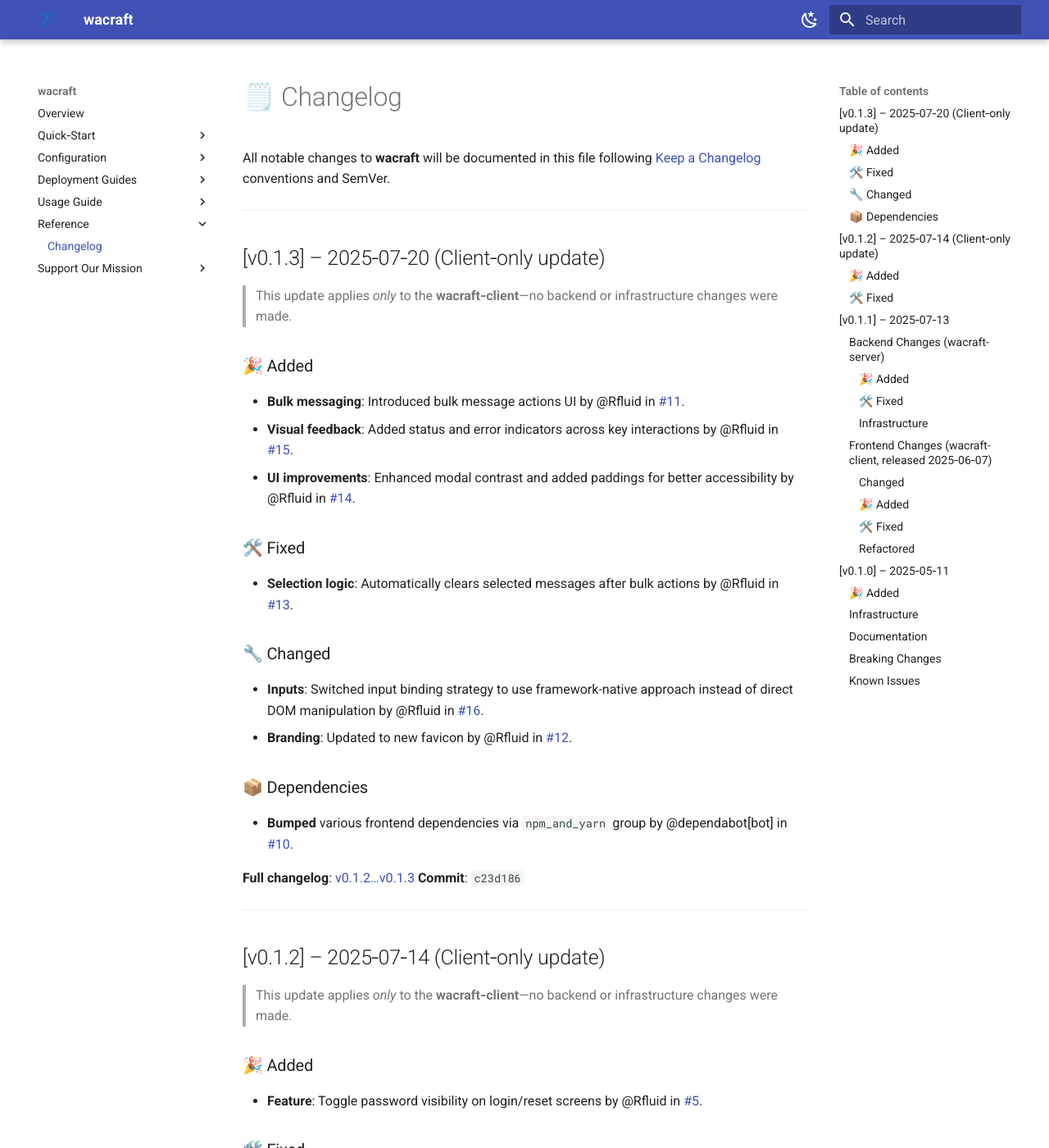
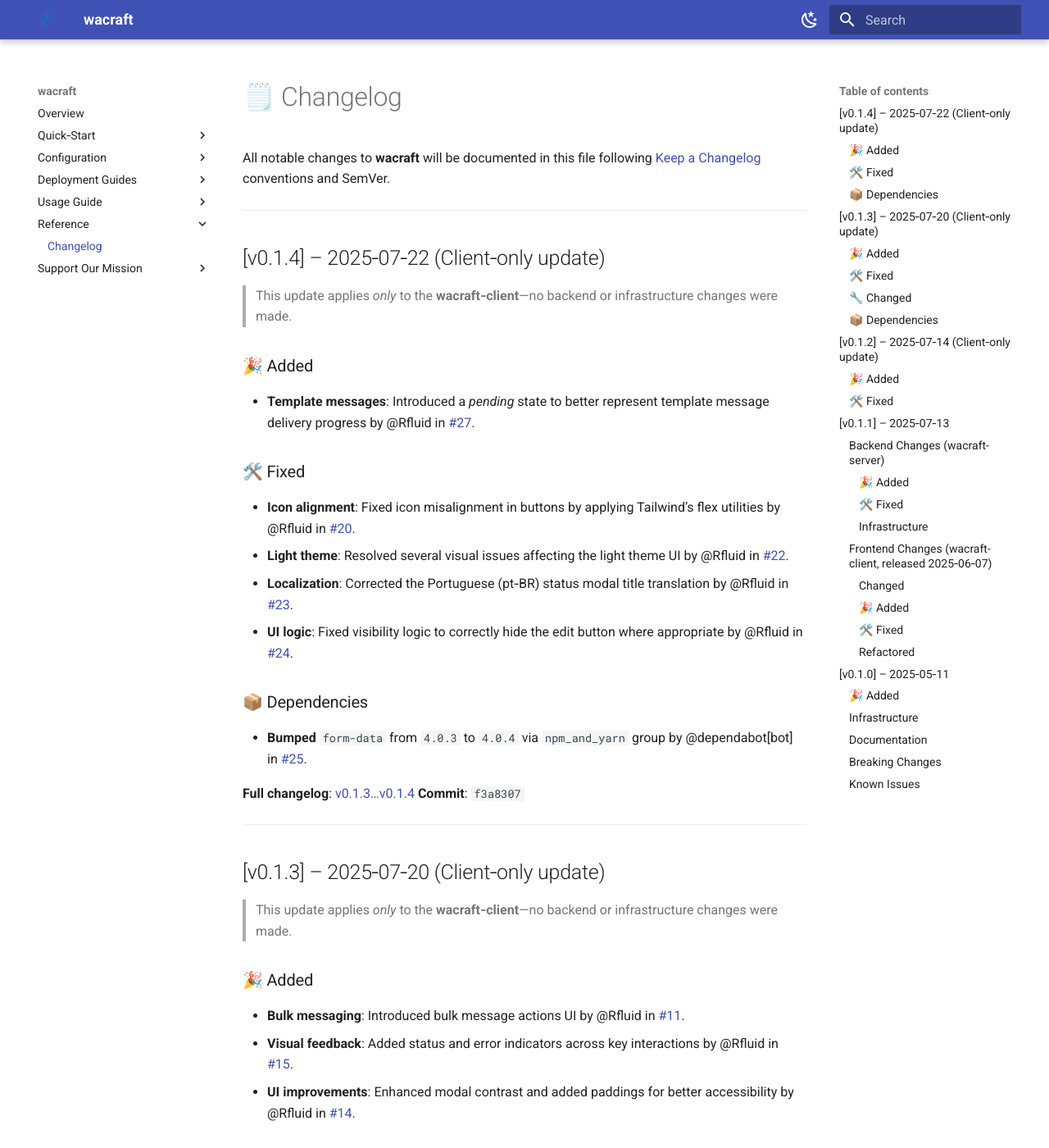
Before and after one commit to Astervia/wacraft, an MkDocs documentation site: the page built from docs/reference/changelog.md, in a window 1280 px wide and 1400 px high. Shown: the whole window at 82% size. Built offline with MkDocs 1.6.1 and Material for MkDocs 9.7.7, drawn with Linux system fonts in a browser that asks for light colours.

Commit message:
chore(release): feed changelog for client `v0.1.4`

```diff
--- a/docs/reference/changelog.md
+++ b/docs/reference/changelog.md
@@ -2,6 +2,30 @@
 
 All notable changes to **wacraft** will be documented in this file following
 [Keep a Changelog](https://keepachangelog.com/) conventions and SemVer.
+
+---
+
+## \[v0.1.4] – 2025‑07‑22 (Client‑only update)
+
+> This update applies _only_ to the **wacraft‑client**—no backend or infrastructure changes were made.
+
+### 🎉 Added
+
+- **Template messages**: Introduced a _pending_ state to better represent template message delivery progress by @Rfluid in [#27](https://github.com/Astervia/wacraft-client/pull/27).
+
+### 🛠️ Fixed
+
+- **Icon alignment**: Fixed icon misalignment in buttons by applying Tailwind’s flex utilities by @Rfluid in [#20](https://github.com/Astervia/wacraft-client/pull/20).
+- **Light theme**: Resolved several visual issues affecting the light theme UI by @Rfluid in [#22](https://github.com/Astervia/wacraft-client/pull/22).
+- **Localization**: Corrected the Portuguese (pt‑BR) status modal title translation by @Rfluid in [#23](https://github.com/Astervia/wacraft-client/pull/23).
+- **UI logic**: Fixed visibility logic to correctly hide the edit button where appropriate by @Rfluid in [#24](https://github.com/Astervia/wacraft-client/pull/24).
+
+### 📦 Dependencies
+
+- **Bumped** `form-data` from `4.0.3` to `4.0.4` via `npm_and_yarn` group by @dependabot\[bot] in [#25](https://github.com/Astervia/wacraft-client/pull/25).
+
+**Full changelog**: [v0.1.3…v0.1.4](https://github.com/Astervia/wacraft-client/compare/v0.1.3...v0.1.4)
+**Commit**: `f3a8307`
 
 ---
 
```
